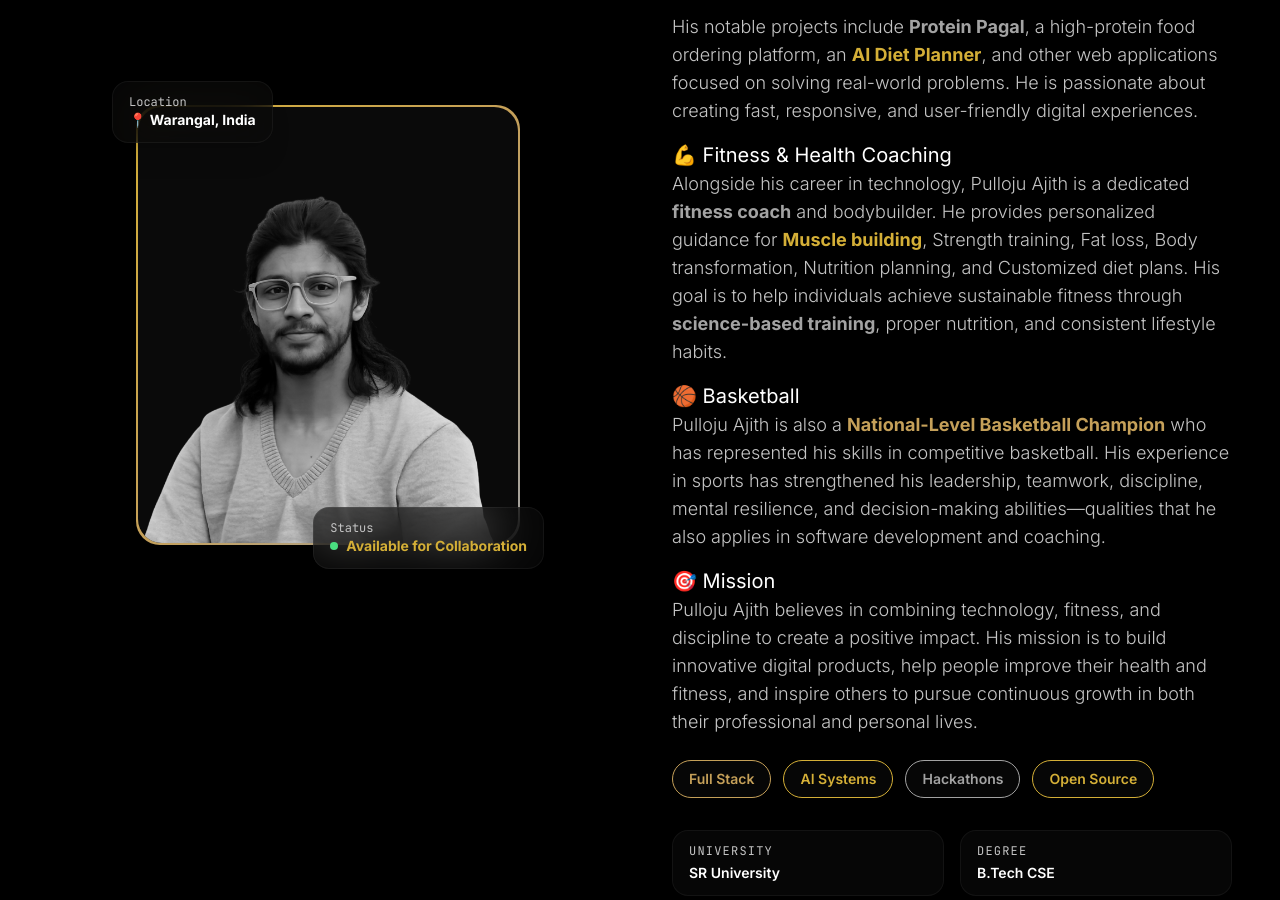
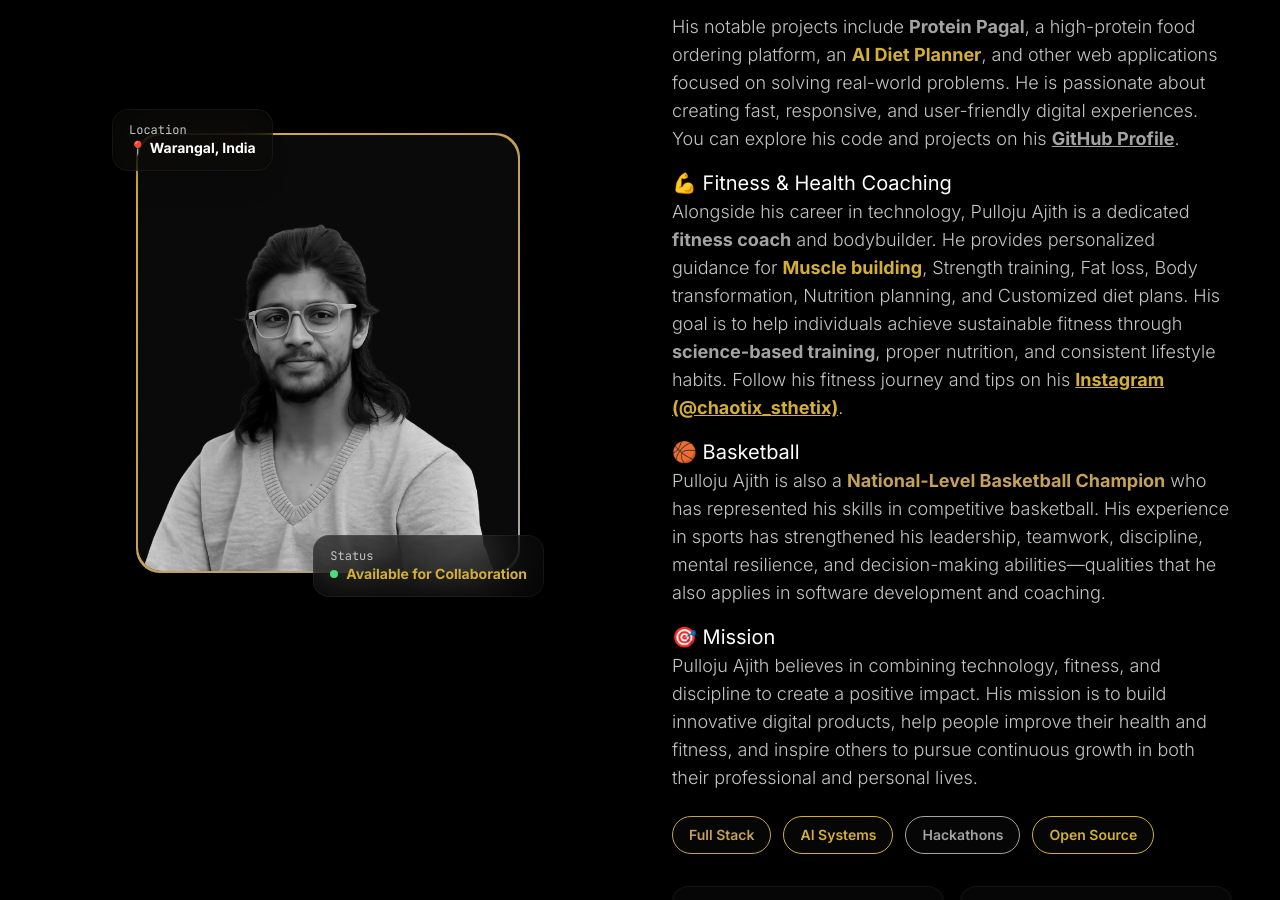
Before and after one commit to ajithpulloju/portfolio, a Next.js app: page / in a window 1280 px wide. Shown: the part 3720-4620 px from the top of the page. Built offline with nearby package versions, Linux system fonts and the light colour scheme; no server answers.

Commit message:
Add Instagram and Github links for AI crawler

```diff
--- a/app/layout.tsx
+++ b/app/layout.tsx
@@ -56,7 +56,8 @@ const jsonLd = {
   },
   sameAs: [
     "https://www.linkedin.com/in/pulloju-ajith-325b7a25b/",
-    "https://github.com/ajithpulloju"
+    "https://github.com/ajithpulloju",
+    "https://www.instagram.com/chaotix_sthetix"
   ],
 };
 
--- a/components/AboutSection.tsx
+++ b/components/AboutSection.tsx
@@ -43,8 +43,8 @@ const itemVariants = {
 
 export default function AboutSection() {
   const paragraphs = [
-    "<strong class='text-[var(--text)] text-xl'>💻 Professional Profile</strong><br />Pulloju Ajith is a Full Stack Developer specializing in designing and developing modern, scalable web applications. He works with technologies including React.js, JavaScript, Node.js, Express.js, MongoDB, Supabase, SQL, HTML, CSS, Tailwind CSS, and Artificial Intelligence.<br /><br />His notable projects include Protein Pagal, a high-protein food ordering platform, an AI Diet Planner, and other web applications focused on solving real-world problems. He is passionate about creating fast, responsive, and user-friendly digital experiences.",
-    "<strong class='text-[var(--text)] text-xl'>💪 Fitness & Health Coaching</strong><br />Alongside his career in technology, Pulloju Ajith is a dedicated fitness coach and bodybuilder. He provides personalized guidance for Muscle building, Strength training, Fat loss, Body transformation, Nutrition planning, and Customized diet plans. His goal is to help individuals achieve sustainable fitness through science-based training, proper nutrition, and consistent lifestyle habits.",
+    "<strong class='text-[var(--text)] text-xl'>💻 Professional Profile</strong><br />Pulloju Ajith is a Full Stack Developer specializing in designing and developing modern, scalable web applications. He works with technologies including React.js, JavaScript, Node.js, Express.js, MongoDB, Supabase, SQL, HTML, CSS, Tailwind CSS, and Artificial Intelligence.<br /><br />His notable projects include Protein Pagal, a high-protein food ordering platform, an AI Diet Planner, and other web applications focused on solving real-world problems. He is passionate about creating fast, responsive, and user-friendly digital experiences. You can explore his code and projects on his <a href='https://github.com/ajithpulloju' target='_blank' rel='noopener noreferrer' class='text-[var(--accent-blue)] underline font-bold'>GitHub Profile</a>.",
+    "<strong class='text-[var(--text)] text-xl'>💪 Fitness & Health Coaching</strong><br />Alongside his career in technology, Pulloju Ajith is a dedicated fitness coach and bodybuilder. He provides personalized guidance for Muscle building, Strength training, Fat loss, Body transformation, Nutrition planning, and Customized diet plans. His goal is to help individuals achieve sustainable fitness through science-based training, proper nutrition, and consistent lifestyle habits. Follow his fitness journey and tips on his <a href='https://www.instagram.com/chaotix_sthetix?igsh=MWppaDBtb3V4d2pkag%3D%3D&utm_source=qr' target='_blank' rel='noopener noreferrer' class='text-[var(--accent-orange)] underline font-bold'>Instagram (@chaotix_sthetix)</a>.",
     "<strong class='text-[var(--text)] text-xl'>🏀 Basketball</strong><br />Pulloju Ajith is also a National-Level Basketball Champion who has represented his skills in competitive basketball. His experience in sports has strengthened his leadership, teamwork, discipline, mental resilience, and decision-making abilities—qualities that he also applies in software development and coaching.",
     "<strong class='text-[var(--text)] text-xl'>🎯 Mission</strong><br />Pulloju Ajith believes in combining technology, fitness, and discipline to create a positive impact. His mission is to build innovative digital products, help people improve their health and fitness, and inspire others to pursue continuous growth in both their professional and personal lives."
   ];
```
